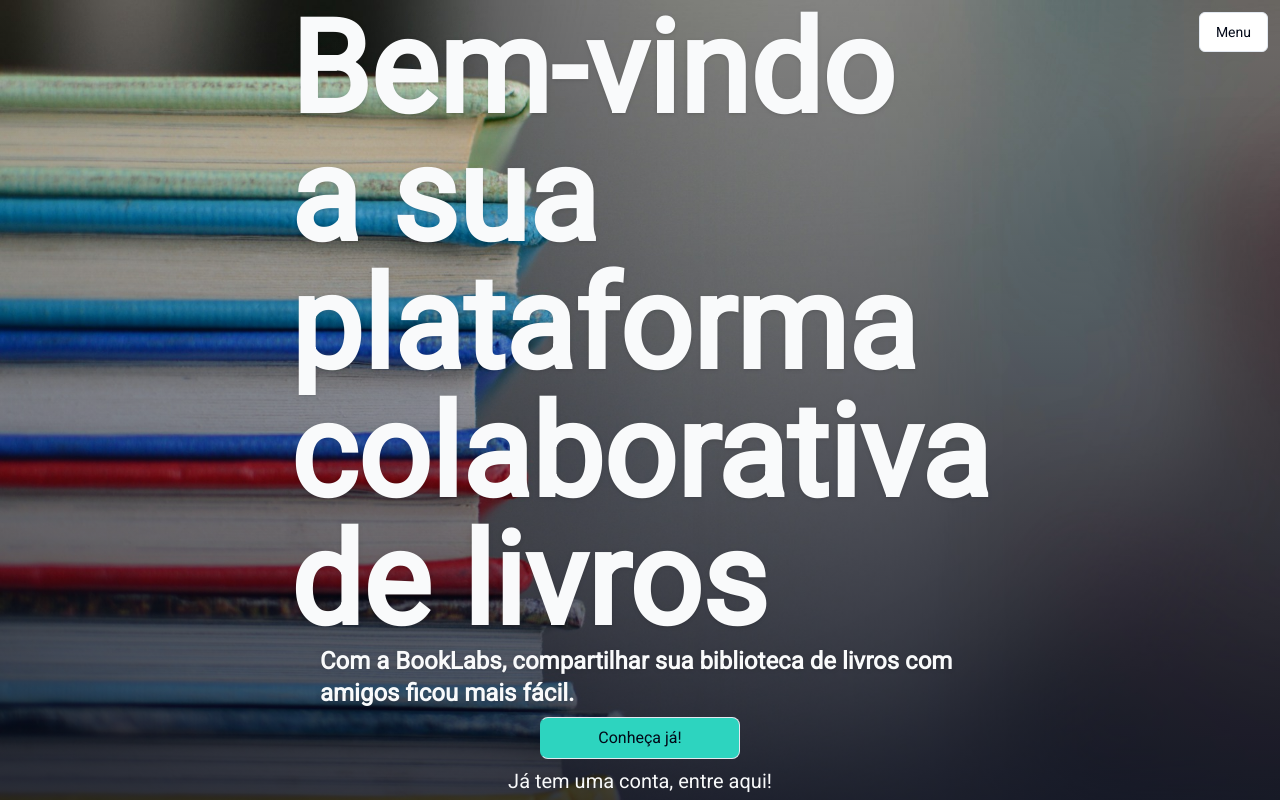
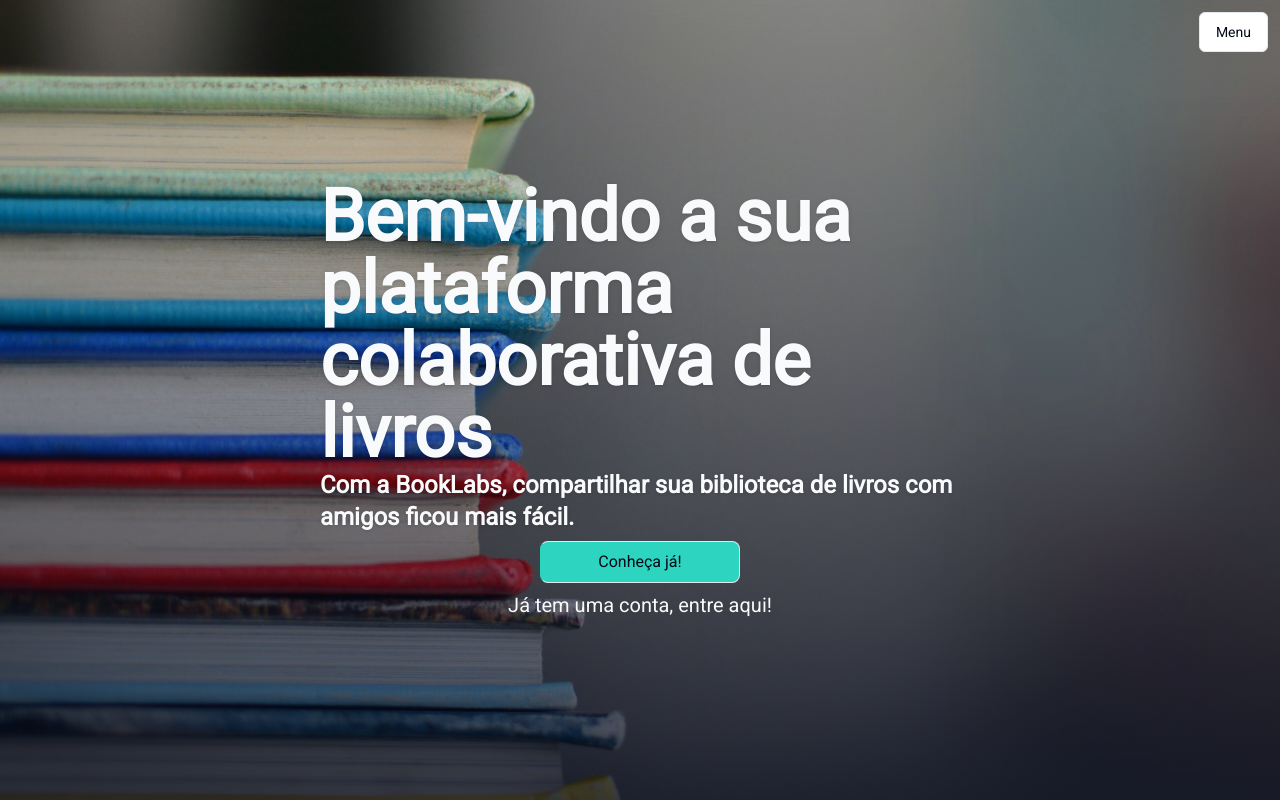
Before and after one commit to clarammenezes/projeto-n695-frontend, a Next.js app: page / in a window 1280 px wide. Built offline with nearby package versions, Linux system fonts and the light colour scheme.

Commit message:
fix: landing page

```diff
--- a/src/app/page.tsx
+++ b/src/app/page.tsx
@@ -12,7 +12,7 @@ export default function Home() {
                         initial={{ opacity: 0, y: 100 }}
                         animate={{ opacity: 1, y: 0 }}
                         transition={{ duration: 0.75 }}
-                        className="font-semibold text-4xl xl:text-9xl text-gray-50 drop-shadow"
+                        className="font-semibold text-4xl xl:text-7xl text-gray-50 drop-shadow"
                     >
                         Bem-vindo a sua plataforma colaborativa de livros
                     </motion.h1>
```
